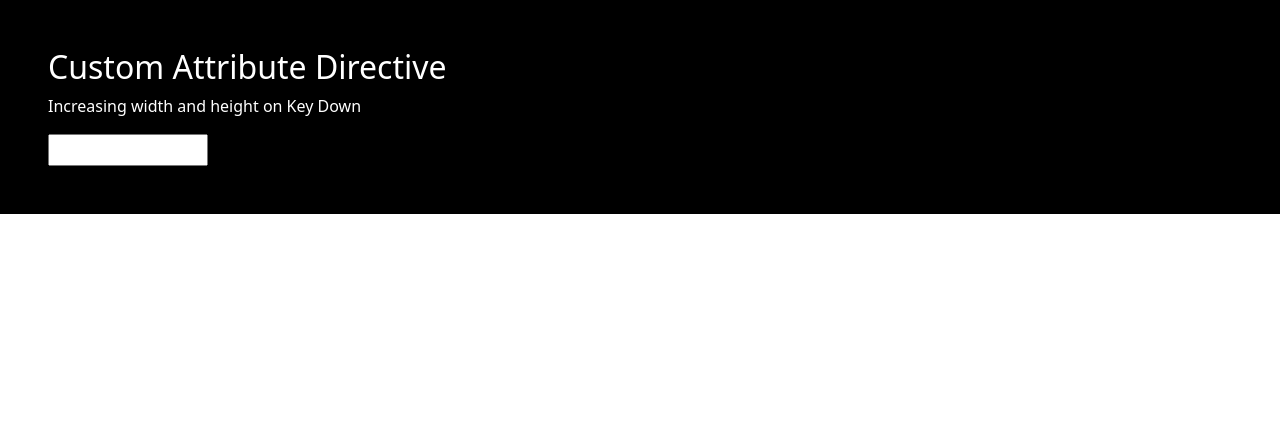
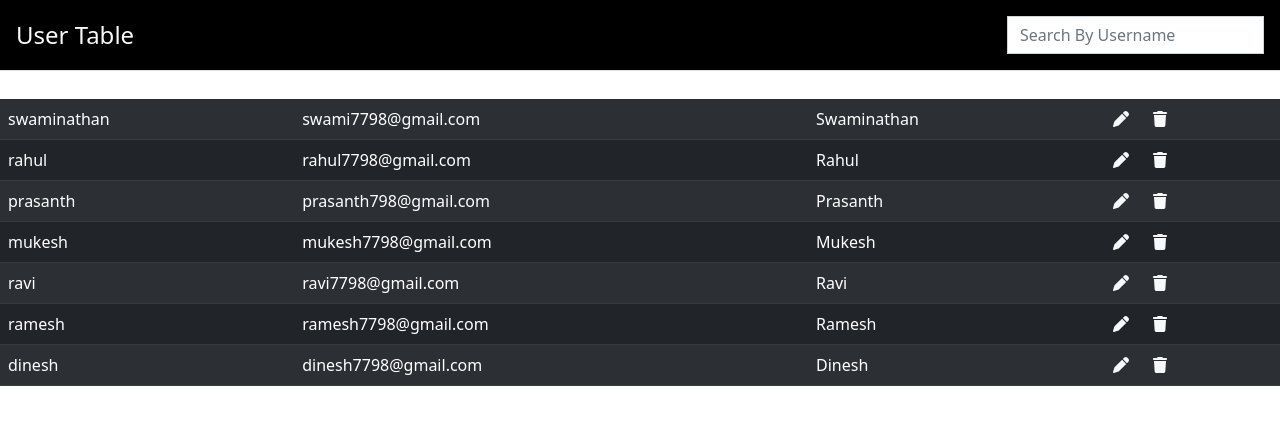
Before and after one commit to SwaminathanS1215/training-app, an Angular app: page / in a window 1280 px wide. Shown: the top 424 px of the page. Built offline with nearby package versions, Linux system fonts and the light colour scheme.

Commit message:
table-filter

```diff
--- a/src/app/app.component.html
+++ b/src/app/app.component.html
@@ -6,12 +6,19 @@
         <!-- <app-ng-styles-input></app-ng-styles-input> -->
         <!-- <app-ng-styles-dropdown></app-ng-styles-dropdown> -->
         <!-- <app-login-register-switch></app-login-register-switch> -->
-        <!-- <app-table></app-table> -->
-        <div class="bg-black h-100 p-5">
+        <app-table></app-table>
+        <!-- Custom Attribute Directive -->
+        <!-- <div class="bg-black h-100 p-5">
             <h2 class="text-white">Custom Attribute Directive</h2>
-            <p class="text-white">Increasing width and height on Key Down</p>
-            <input appHighlight  [ngStyle]="{'width':'10rem', 'height':'2rem'}"/>
-        </div>
+            <p class="text-white">Increasing width and height on Key Press</p>
+            <input appRainbowDirective [ngStyle]="{'width':'20rem', 'height':'5rem'}"/>
+        </div> -->
+        <!-- Custom Attribute Directive Rainbow-->
+        <!-- <div class="bg-black h-100 p-5">
+            <h2 class="text-white">Custom Attribute Directive</h2>
+            <p class="text-white">Changes Color, Border and Border Radius on Key Press</p>
+            <textarea appRainbowDirective cols="100" rows="10" [ngStyle]="{'text-align': 'center'}"></textarea>
+        </div> -->
     </main>
 </div>
 
--- a/src/app/app.module.ts
+++ b/src/app/app.module.ts
@@ -17,6 +17,7 @@ import { NgStylesDropdownComponent } from './ng-styles-dropdown/ng-styles-dropdo
 import { TableComponent } from './table/table.component';
 import { LoginRegisterSwitchComponent } from './login-register-switch/login-register-switch.component';
 import { HighlightDirective } from './highlight.directive';
+import { RainbowDirectiveDirective } from './rainbow-directive.directive';
 
 @NgModule({
   declarations: [
@@ -33,6 +34,7 @@ import { HighlightDirective } from './highlight.directive';
     TableComponent,
     LoginRegisterSwitchComponent,
     HighlightDirective,
+    RainbowDirectiveDirective,
   ],
   imports: [
     BrowserModule,
--- a/src/app/highlight.directive.ts
+++ b/src/app/highlight.directive.ts
@@ -13,7 +13,6 @@ export class HighlightDirective {
 
     @HostListener('keyup') changeStyleOnKeyUp() {
         this.changeStyle('10rem', '2rem');
-
     }
 
     changeStyle(width: string, height: string) {
--- /dev/null
+++ b/src/app/rainbow-directive.directive.ts
@@ -0,0 +1,37 @@
+import { Directive, HostBinding, HostListener } from '@angular/core';
+
+@Directive({
+    selector: '[appRainbowDirective]'
+})
+export class RainbowDirectiveDirective {
+
+    constructor() { }
+
+    @HostBinding('style.color') color!: string;
+    @HostBinding('style.border') border!: string;
+    @HostBinding('style.borderRadius') borderRadius!: string;
+
+    @HostListener('keypress') changeText() {
+        let cYellow = Math.floor(Math.random() * 255);
+        let cBlack = Math.floor(Math.random() * 255);
+        let cOrange = Math.floor(Math.random() * 255);
+
+        this.color = this.rgbToHex(cYellow, cBlack, cOrange);
+        this.border = "1rem solid";
+        this.borderRadius = Math.floor(Math.random() * 11) + "rem";
+    }
+
+    rgbToHex(cYellow: number, cBlack: number, cOrange: number): string {
+        const hexValue = '#' + this.toHex(cYellow) + this.toHex(cBlack) + this.toHex(cOrange);
+
+        return hexValue;
+    }
+
+    toHex(num: number) {
+        let hexValue = num.toString(16);
+        hexValue = (hexValue.length === 1) ? '0' + hexValue : hexValue;
+
+        return hexValue;
+    }
+
+}
--- a/src/app/table/table.component.html
+++ b/src/app/table/table.component.html
@@ -1,5 +1,11 @@
 <div class="table-container">
     <div id="table-wrapper">
+        <div class="d-flex justify-content-between align-items-center p-3 bg-black pe-3 border-bottom ps-3">
+            <h4 class="m-0 text-light">User Table</h4>
+            <div>
+                <input type="text" class="form-control" [(ngModel)]="searchInput" placeholder="Search By Username" (keyup)="searchUser()" />
+            </div>
+        </div>
         <table id="user-table" class="table table-dark table-striped m-0">
             <thead>
                 <th>User Name</th>
@@ -8,44 +14,59 @@
                 <th>Actions</th>
             </thead>
             <tbody>
-                <tr *ngFor="let user of userData">
+                <tr *ngFor="let user of userData; let i = index">
                     <td>{{user.userName}}</td>
                     <td>{{user.email}}</td>
                     <td>{{user.name}}</td>
                     <td>
                         <div class="d-flex align-items-center">
-                            <button type="button" class="btn btn-primary" data-bs-toggle="modal" data-bs-target="#staticBackdrop">
-                                Launch static backdrop modal
-                              </button>
-                            <div id="edit-icon" class="me-4" data-bs-toggle="modal" data-bs-target="#staticBackdrop">
-                                <fa-icon [icon]="icons.edit" class="fa-1x text-light icons"></fa-icon>
+                            <div id="edit-icon" class="me-4">
+                                <fa-icon [icon]="icons.edit" class="fa-1x text-light icons" (click)="openModal(user, i)">
+                                </fa-icon>
                             </div>
                             <div id="delete-icon">
-                                <fa-icon [icon]="icons.delete" class="fa-1x text-light icons"></fa-icon>
+                                <fa-icon [icon]="icons.delete" class="fa-1x text-light icons" (click)="deleteUser(i)"></fa-icon>
                             </div>
                         </div>
                     </td>
                 </tr>
             </tbody>
         </table>
+        <div class="bg-black p-3" *ngIf="this.userData.length === 0">
+            <p class="text-light m-0 text-center">No Users</p>
+        </div>
     </div>
     <!-- Modal -->
-    <div class="modal fade" id="staticBackdrop" data-bs-backdrop="static" data-bs-keyboard="false" tabindex="-1"
-        aria-labelledby="staticBackdropLabel" aria-hidden="true">
-        <div class="modal-dialog">
+    <div class="modal" tabindex="-1" role="dialog" [ngStyle]="{'display':modalDisplay}">
+        <div class="modal-dialog" role="document">
             <div class="modal-content">
                 <div class="modal-header">
-                    <h5 class="modal-title" id="staticBackdropLabel">Edit data</h5>
-                    <button type="button" class="btn-close" data-bs-dismiss="modal" aria-label="Close"></button>
+                    <h4 class="modal-title">Edit Data</h4>
+                    <button type="button" class="close btn btn-outline-danger" aria-label="Close"
+                        (click)="onCloseHandled()"><span aria-hidden="true">&times;</span></button>
                 </div>
                 <div class="modal-body">
-                    ...
+                    <form id="user-data-form">
+                        <div class="mb-3">
+                            <label for="user-email" class="form-label">Email</label>
+                            <input type="email" class="form-control" id="user-email" name="email"
+                                [(ngModel)]="modalData.email">
+                        </div>
+                        <div class="mb-3">
+                            <label for="user-userName" class="form-label">Username</label>
+                            <input type="text" class="form-control" id="user-userName" name="user-userName"
+                                [(ngModel)]="modalData.userName">
+                        </div>
+                        <div class="mb-3">
+                            <label for="user-name" class="form-label">Name</label>
+                            <input type="text" class="form-control" id="user-name" name="user-name"
+                                [(ngModel)]="modalData.name">
+                        </div>
+                    </form>
                 </div>
                 <div class="modal-footer">
-                    <button type="button" class="btn btn-secondary" data-bs-dismiss="modal">Close</button>
-                    <button type="button" class="btn btn-primary">Understood</button>
+                    <button type="button" class="btn btn-success" (click)="onCloseHandled()">Update</button>
                 </div>
             </div>
+
         </div>
-    </div>
-</div>
--- a/src/app/table/table.component.ts
+++ b/src/app/table/table.component.ts
@@ -15,11 +15,30 @@ export interface userDetails {
 @Component({
     selector: 'app-table',
     templateUrl: './table.component.html',
-    styleUrls: ['./table.component.css']
+    styleUrls: ['./table.component.css'],
+    styles: [
+        `.modal{background: rgba(0,0,0, .5);}`
+    ]
 })
 export class TableComponent implements OnInit {
 
     userData: Array<userDetails>;
+    modalDisplay = "none";
+    modalData: userDetails;
+    updateIndex = 0;
+
+    // searchData
+    searchInput: string;
+
+    users: Array<userDetails> = [
+        { userName: 'swaminathan', password: 'Swami7798', email: 'swami7798@gmail.com', name: 'Swaminathan' },
+        { userName: 'rahul', password: 'Rahul7798', email: 'rahul7798@gmail.com', name: 'Rahul' },
+        { userName: 'prasanth', password: 'Prasanth7798', email: 'prasanth798@gmail.com', name: 'Prasanth' },
+        { userName: 'mukesh', password: 'Mukesh7798', email: 'mukesh7798@gmail.com', name: 'Mukesh' },
+        { userName: 'ravi', password: 'Ravi7798', email: 'ravi7798@gmail.com', name: 'Ravi' },
+        { userName: 'ramesh', password: 'Ramesh7798', email: 'ramesh7798@gmail.com', name: 'Ramesh' },
+        { userName: 'dinesh', password: 'Dinesh7798', email: 'dinesh7798@gmail.com', name: 'Dinesh' }
+    ]
 
     // font awesome icons
     icons = {
@@ -28,6 +47,8 @@ export class TableComponent implements OnInit {
     };
 
     constructor() {
+        this.searchInput = '';
+
         // existing users
         this.userData = [
             { userName: 'swaminathan', password: 'Swami7798', email: 'swami7798@gmail.com', name: 'Swaminathan' },
@@ -35,12 +56,62 @@ export class TableComponent implements OnInit {
             { userName: 'prasanth', password: 'Prasanth7798', email: 'prasanth798@gmail.com', name: 'Prasanth' },
             { userName: 'mukesh', password: 'Mukesh7798', email: 'mukesh7798@gmail.com', name: 'Mukesh' },
             { userName: 'ravi', password: 'Ravi7798', email: 'ravi7798@gmail.com', name: 'Ravi' },
-            { userName: 'dinesh', password: 'Dinesh7798', email: 'dinesh7798@gmail.com', name: 'Dinesh' },
-            { userName: 'barath', password: 'Barath7798', email: 'barath7798@gmail.com', name: 'Barath' },
+            { userName: 'ramesh', password: 'Ramesh7798', email: 'ramesh7798@gmail.com', name: 'Ramesh' },
+            { userName: 'dinesh', password: 'Dinesh7798', email: 'dinesh7798@gmail.com', name: 'Dinesh' }
         ]
+
+        this.modalData = {
+            email: '',
+            name: '',
+            userName: '',
+            password: ''
+        }
     }
 
     ngOnInit(): void {
     }
 
+    resetModalData() {
+        this.modalData = {
+            email: '',
+            name: '',
+            userName: '',
+            password: ''
+        }
+    }
+
+    openModal(user: userDetails, index: number) {
+        this.modalDisplay = "block";
+        this.updateIndex = index;
+
+        // set modal data for updation
+        this.modalData.userName = user.userName;
+        this.modalData.password = user.password;
+        this.modalData.email = user.email;
+        this.modalData.name = user.name;
+    }
+
+    onCloseHandled() {
+        this.modalDisplay = "none";
+        this.userData.splice(this.updateIndex, 1, this.modalData);
+        // Reset Modal Data once updated
+        this.resetModalData();
+    }
+
+    deleteUser(index: number) {
+        this.userData.splice(index, 1);
+        this.users.splice(index, 1);
+    }
+
+    searchUser() {
+        if (this.searchInput) {
+            // filter for usernames startswith the entered input
+            this.userData = this.users.filter(user => {
+                return user.userName.startsWith(this.searchInput.toLowerCase());
+            });
+        } else {
+            this.userData = this.users;
+        }
+    }
+
 }
```
Also changed, not shown: 1 other file (tests, documents, lock files or other folders).
